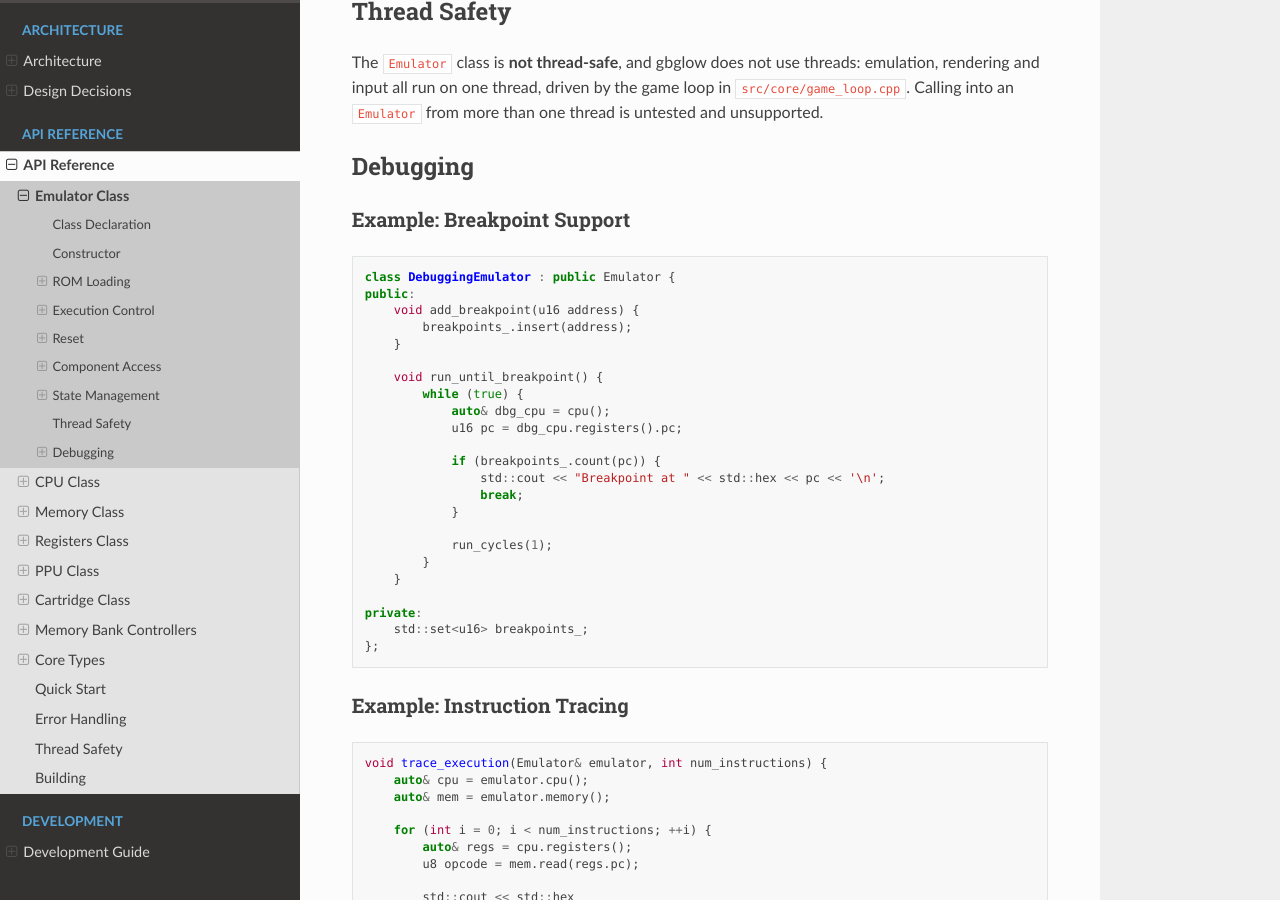
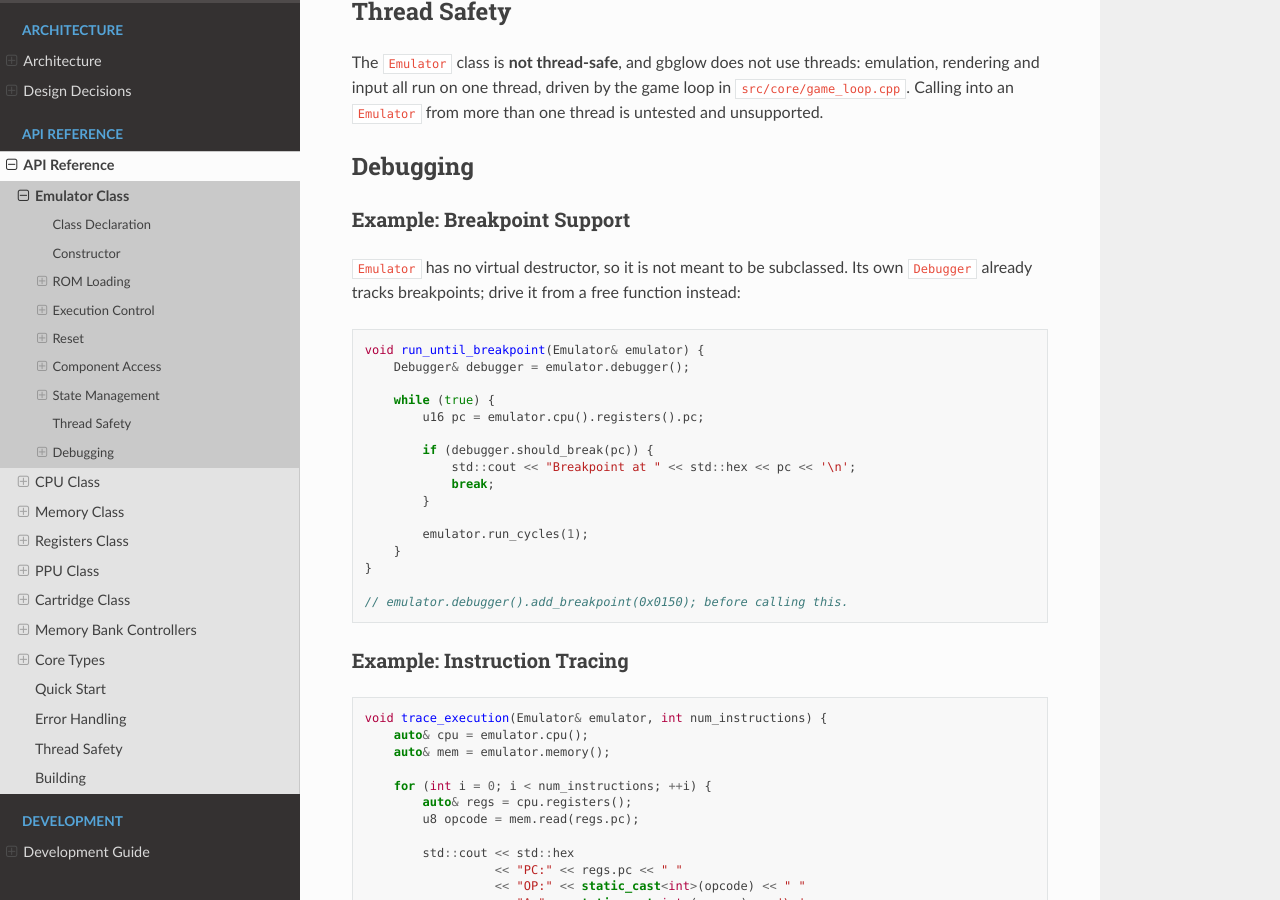
Before and after one commit to byteshiftlabs/gbglow, a Sphinx documentation site: the page built from docs/api/emulator.rst, in a window 1280 px wide and 900 px high, scrolled down 6219 px. Built offline with Sphinx 7.4.7 and the Read the Docs theme 3.1.0, drawn with Linux system fonts in a browser that asks for light colours.

Commit message:
Rewrote the breakpoint example against the real Debugger API
The example subclassed Emulator, which has no virtual destructor, and
reimplemented breakpoint tracking that Debugger (reachable via
Emulator::debugger()) already provides. Replaced with a free function
using add_breakpoint()/should_break().

```diff
--- a/docs/api/emulator.rst
+++ b/docs/api/emulator.rst
@@ -330,31 +330,28 @@ Debugging
 Example: Breakpoint Support
 ~~~~~~~~~~~~~~~~~~~~~~~~~~~~
 
+``Emulator`` has no virtual destructor, so it is not meant to be subclassed.
+Its own ``Debugger`` already tracks breakpoints; drive it from a free
+function instead:
+
 .. code-block:: cpp
 
-   class DebuggingEmulator : public Emulator {
-   public:
-       void add_breakpoint(u16 address) {
-           breakpoints_.insert(address);
+   void run_until_breakpoint(Emulator& emulator) {
+       Debugger& debugger = emulator.debugger();
+
+       while (true) {
+           u16 pc = emulator.cpu().registers().pc;
+
+           if (debugger.should_break(pc)) {
+               std::cout << "Breakpoint at " << std::hex << pc << '\n';
+               break;
+           }
+
+           emulator.run_cycles(1);
        }
+   }
 
-       void run_until_breakpoint() {
-           while (true) {
-               auto& dbg_cpu = cpu();
-               u16 pc = dbg_cpu.registers().pc;
-
-               if (breakpoints_.count(pc)) {
-                   std::cout << "Breakpoint at " << std::hex << pc << '\n';
-                   break;
-               }
-
-               run_cycles(1);
-           }
-       }
-
-   private:
-       std::set<u16> breakpoints_;
-   };
+   // emulator.debugger().add_breakpoint(0x0150); before calling this.
 
 Example: Instruction Tracing
 ~~~~~~~~~~~~~~~~~~~~~~~~~~~~~
```
